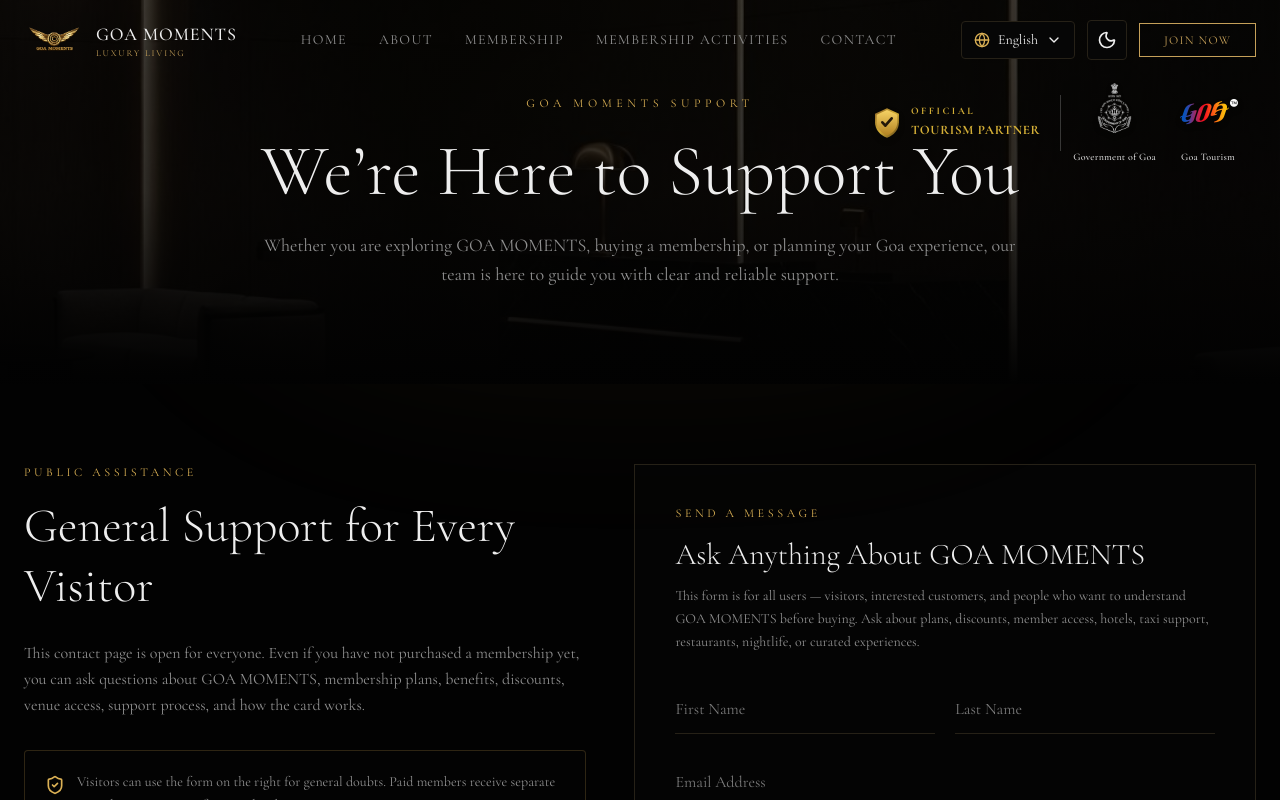
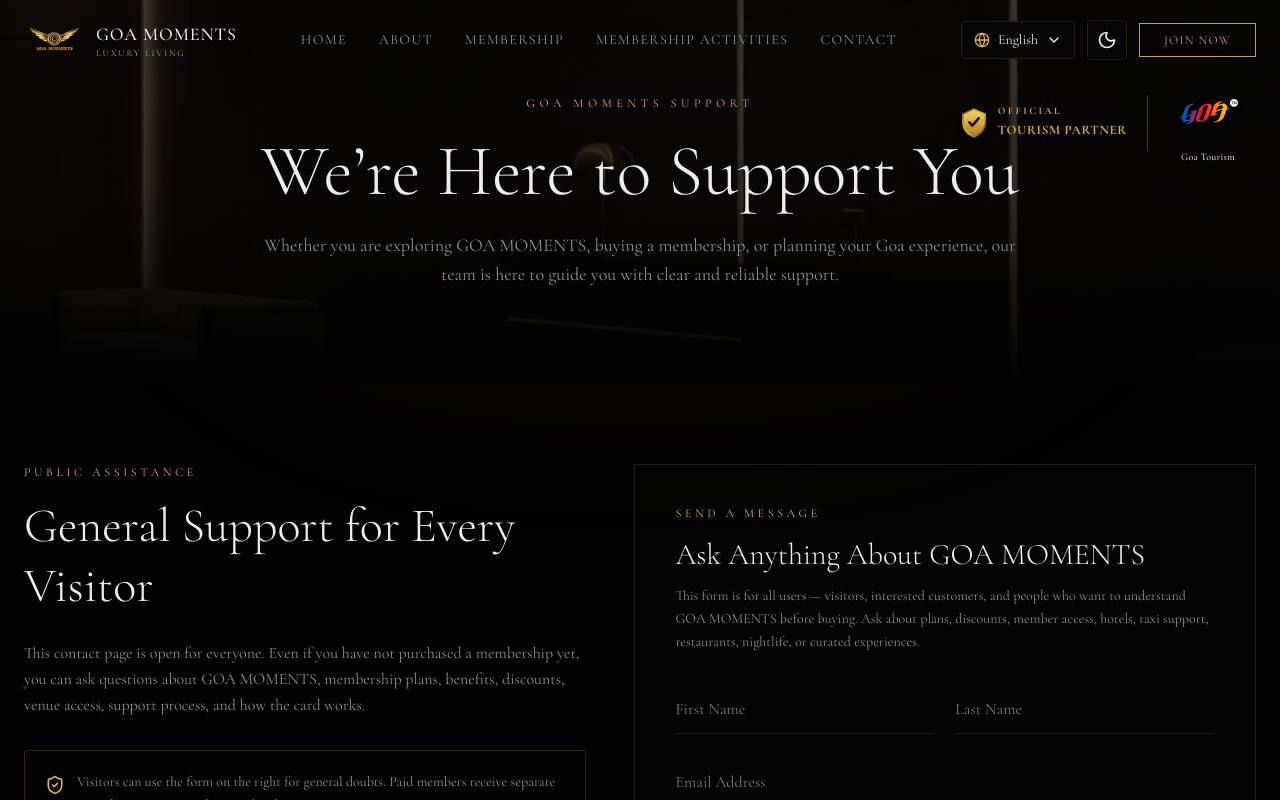
Before and after one commit to safrinaaliya910-tech/Goa-Trip, a Next.js app: page /contact in a window 1280 px wide. Shown: the top 800 px of the page. Built offline with nearby package versions, Linux system fonts and the light colour scheme.

Commit message:
Logo Updation

```diff
--- a/components/footer.tsx
+++ b/components/footer.tsx
@@ -33,10 +33,6 @@ export function Footer() {
 
   // Determine theme values safely
   const isDark = mounted && resolvedTheme === "dark";
-
-  const governmentLogo = isDark
-    ? "/images/government_logo_white.png"
-    : "/images/government_logo_black.png";
 
   const textColor = isDark ? "text-white" : "text-foreground";
   const subTextColor = isDark ? "text-white/60" : "text-muted-foreground";
@@ -225,34 +221,7 @@ export function Footer() {
             </h4>
             <div className="flex w-full items-stretch justify-center gap-3 rounded-xl border border-[#C5A059] shadow-[0_0_15px_rgba(197,160,89,0.3)] bg-background/50 p-3 sm:p-4">
 
-              {/* Left Side: Government of Goa */}
-              <div className="flex flex-1 flex-col items-center">
-                <div className="mb-3 flex h-10 w-full items-center justify-center sm:h-12">
-                  <Image
-                    src={governmentLogo}
-                    alt="Government of Goa"
-                    width={40}
-                    height={40}
-                    key={resolvedTheme}
-                    className="h-full w-auto object-contain opacity-90 drop-shadow-md"
-                  />
-                </div>
-                <div className="flex w-full flex-col text-left">
-                  <span className={`mb-1 font-serif text-[10px] sm:text-[11px] ${textColor}`}>
-                    Government of Goa
-                  </span>
-                  <span className={`text-[8px] leading-[1.5] sm:text-[9px] ${subTextColor}`}>
-                    Integrated with<br />
-                    Department of Tourism<br />
-                    Government of Goa
-                  </span>
-                </div>
-              </div>
-
-              {/* Vertical Divider */}
-              <div className="w-px bg-[#C5A059]/30" />
-
-              {/* Right Side: Goa Tourism */}
+              {/* Goa Tourism */}
               <div className="flex flex-1 flex-col items-center">
                 <div className="mb-3 flex h-10 w-full items-center justify-center sm:h-12">
                   <Image
@@ -263,7 +232,7 @@ export function Footer() {
                     className="h-full w-auto object-contain opacity-90 drop-shadow-md"
                   />
                 </div>
-                <div className="flex w-full flex-col text-left">
+                <div className="flex w-full flex-col text-center">
                   <span className={`mb-1 font-serif text-[10px] sm:text-[11px] ${textColor}`}>
                     Goa Tourism
                   </span>
--- a/components/hero.tsx
+++ b/components/hero.tsx
@@ -19,10 +19,6 @@ export function Hero() {
 
   // Determine theme values safely
   const isDark = mounted && resolvedTheme === "dark";
-
-  const governmentLogo = isDark
-    ? "/images/government_logo_white.png"
-    : "/images/government_logo_black.png";
 
   const textColor = isDark ? "text-white" : "text-foreground";
   const subTextColor = isDark ? "text-white/60" : "text-muted-foreground";
@@ -153,32 +149,7 @@ export function Hero() {
             className="flex flex-col items-center gap-8 rounded-2xl border border-[#C5A059]/60 shadow-[0_4px_25px_rgba(197,160,89,0.15)] bg-card/90 backdrop-blur-sm px-6 py-10 text-card-foreground xl:flex-row xl:justify-between xl:px-12 xl:py-8"
           >
 
-            {/* 1. Government of Goa */}
-            <div className="flex items-center gap-4 xl:w-auto">
-              <Image
-                src={governmentLogo}
-                alt="Government of Goa"
-                width={65}
-                height={65}
-                className="h-14 w-auto object-contain drop-shadow-md"
-              />
-              <div className="flex flex-col pt-1">
-                <span className={`font-serif text-[15px] tracking-wide ${textColor}`}>
-                  Government of Goa
-                </span>
-                <span className={`mt-1 text-[11px] leading-[1.5] ${subTextColor}`}>
-                  Officially Integrated<br />
-                  with the Department of<br />
-                  Tourism, Government of Goa
-                </span>
-              </div>
-            </div>
-
-            {/* Divider */}
-            <div className="hidden h-16 w-px bg-[#C5A059]/30 xl:block" />
-            <div className="h-px w-3/4 bg-[#C5A059]/30 xl:hidden" />
-
-            {/* 2. Goa Tourism */}
+            {/* 1. Goa Tourism */}
             <div className="flex items-center gap-4 xl:w-auto">
               <Image
                 src="/images/goa_tourism.png"
@@ -202,7 +173,7 @@ export function Hero() {
             <div className="hidden h-16 w-px bg-[#C5A059]/30 xl:block" />
             <div className="h-px w-3/4 bg-[#C5A059]/30 xl:hidden" />
 
-            {/* 3. Trusted & Secured */}
+            {/* 2. Trusted & Secured */}
             <div className="flex items-center gap-4 xl:w-auto">
               <ShieldCheck className="h-10 w-10 text-[#C5A059]" strokeWidth={1.2} />
               <div className="flex flex-col pt-1">
@@ -220,7 +191,7 @@ export function Hero() {
             <div className="hidden h-16 w-px bg-[#C5A059]/30 xl:block" />
             <div className="h-px w-3/4 bg-[#C5A059]/30 xl:hidden" />
 
-            {/* 4. Premium Experiences */}
+            {/* 3. Premium Experiences */}
             <div className="flex items-center gap-4 xl:w-auto">
               <svg width="40" height="40" viewBox="0 0 24 24" fill="none" xmlns="http://www.w3.org/2000/svg" className="text-[#C5A059]">
                 <path d="M12 17C16.4183 17 20 13.4183 20 9" stroke="currentColor" strokeWidth="1.2" strokeLinecap="round"/>
@@ -247,7 +218,7 @@ export function Hero() {
             <div className="hidden h-16 w-px bg-[#C5A059]/30 xl:block" />
             <div className="h-px w-3/4 bg-[#C5A059]/30 xl:hidden" />
 
-            {/* 5. 24x7 Concierge */}
+            {/* 4. 24x7 Concierge */}
             <div className="flex items-center gap-4 xl:w-auto">
               <Headphones className="h-10 w-10 text-[#C5A059]" strokeWidth={1.2} />
               <div className="flex flex-col pt-1">
--- a/components/navigation.tsx
+++ b/components/navigation.tsx
@@ -21,12 +21,8 @@ export function Navigation() {
     { label: "Membership Activities", href: "/membership-activities" },
     { label: t("nav.contact"), href: "/contact" },
   ];
+
   const { resolvedTheme } = useTheme();
-
-const governmentLogo =
-  resolvedTheme === "dark"
-    ? "/images/government_logo_white.png"
-    : "/images/government_logo_black.png";
 
   const partnerTextColor =
     resolvedTheme === "dark"
@@ -168,23 +164,6 @@ const governmentLogo =
 
               {/* LARGER Logos Area */}
               <div className="flex items-center gap-1">
-                {/* Government of Goa Logo - Increased h-12 to h-16 (approx 64px tall) */}
-                <div className="flex flex-col items-center justify-center">
-                  <Image
-  src={governmentLogo}
-  alt="Government of Goa"
-  width={70}
-  height={70}
-  className="h-16 w-auto object-contain drop-shadow-md"
-  key={resolvedTheme}
-/>
-                 <span
-  className={`mt-1.5 text-[10px] font-medium tracking-wide ${partnerTextColor}`}
->
-  Government of Goa
-</span>
-                </div>
-
                 {/* Goa Tourism Logo - Increased h-12 to h-16 (approx 64px tall) */}
                 <div className="flex flex-col items-center justify-center">
                   <Image
@@ -281,22 +260,6 @@ const governmentLogo =
                 <div className="flex items-center justify-center gap-10">
                   <div className="flex flex-col items-center gap-1.5">
                     <Image
-  src={governmentLogo}
-  alt="Government of Goa"
-  width={60}
-  height={60}
-  className="h-14 w-auto object-contain"
-  key={resolvedTheme}
-/>
-                    <span
-  className={`text-center text-[9px] font-medium tracking-wide ${partnerTextColor}`}
->
-  Government<br/>of Goa
-</span>
-                  </div>
-
-                  <div className="flex flex-col items-center gap-1.5">
-                    <Image
                       src="/images/goa_tourism.png"
                       alt="Goa Tourism"
                       width={100}
```
Lines whose indentation alone changed are shown as unchanged.
